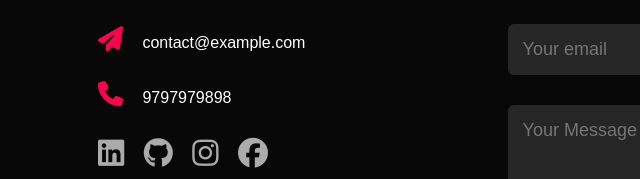
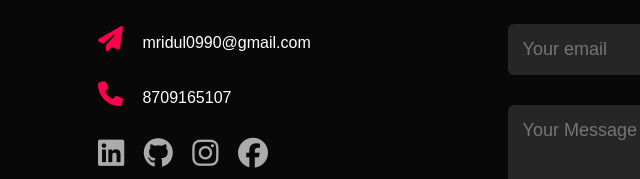
Before and after one commit to Mridul9A/PortfolioWeb, a plain HTML site: page index.html in a window 1280 px wide. Shown: the part 2884-3063 px from the top of the page, 30-670 px from the left. Drawn offline with Linux system fonts and the light colour scheme.

Commit message:
Update index.html
Contact added

```diff
--- a/index.html
+++ b/index.html
@@ -152,9 +152,9 @@
           <div class="contact-left">
             <h1 class="sub-title">Contact Me</h1>
 
-            <p><i class="fa-solid fa-paper-plane"></i> contact@example.com</p>
+            <p><i class="fa-solid fa-paper-plane"></i> mridul0990@gmail.com</p>
 
-            <p><i class="fa-solid fa-phone"></i> 9797979898</p>
+            <p><i class="fa-solid fa-phone"></i> 8709165107</p>
 
             <div class="social-icon">
               <a href="https://linkedin.com" target="_blank"><i class="fa-brands fa-linkedin"></i></a>
@@ -205,20 +205,20 @@
       let tabcontents = document.querySelectorAll(".tab-contents");
 
       function opentab(event, tabname) {
-          // Remove the 'active-link' class from all tab links
+
           tablinks.forEach(tablink => tablink.classList.remove("active-link"));
 
-          // Remove the 'active-tab' class from all tab contents
+
           tabcontents.forEach(tabcontent => tabcontent.classList.remove("active-tab"));
 
-          // Add the 'active-link' class to the clicked tab link
+
           event.currentTarget.classList.add("active-link");
 
-          // Add the 'active-tab' class to the corresponding tab content
+
           document.getElementById(tabname).classList.add("active-tab");
       }
 
-      // Attach click event listeners to all tab links
+
       tablinks.forEach(tablink => {
           tablink.addEventListener("click", function (event) {
               let tabname = this.getAttribute("data-tabname");
```
